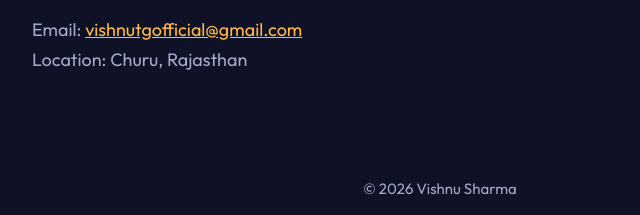
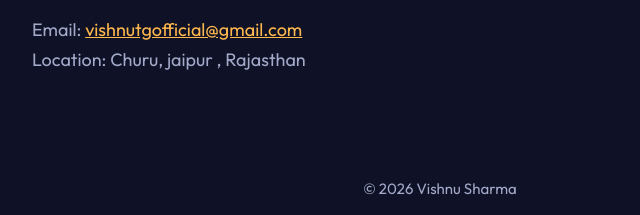
Before and after one commit to vishnutgofficial-pixel/Vishnu_portfolio, a plain HTML site: page index.html in a window 1280 px wide. Shown: the part 2044-2259 px from the top of the page, 200-840 px from the left. Drawn offline with Linux system fonts and the light colour scheme.

Commit message:
index.html

```diff
--- a/index.html
+++ b/index.html
@@ -176,7 +176,7 @@
   <div class="wrap reveal contact">
     <h2>Contact</h2>
     <p>Email: <a href="mailto:vishnutgofficial@gmail.com">vishnutgofficial@gmail.com</a></p>
-    <p>Location: Churu, Rajasthan</p>
+    <p>Location: Churu, jaipur , Rajasthan</p>
     <!-- TODO: add your GitHub and LinkedIn links here -->
   </div>
 </section>
```
